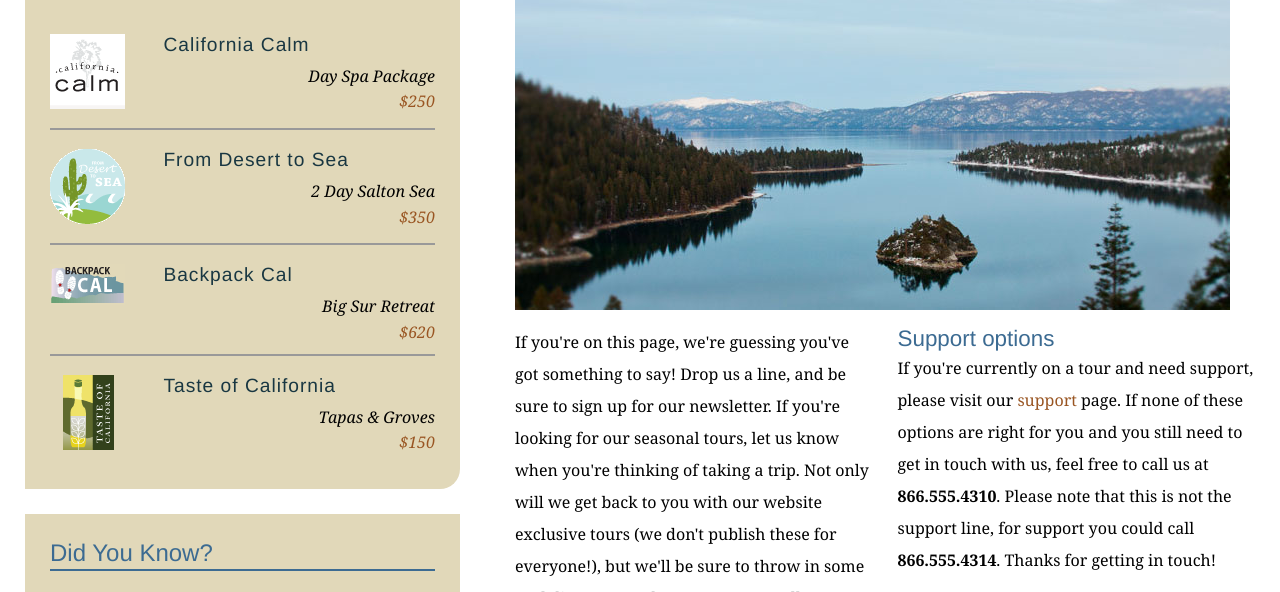
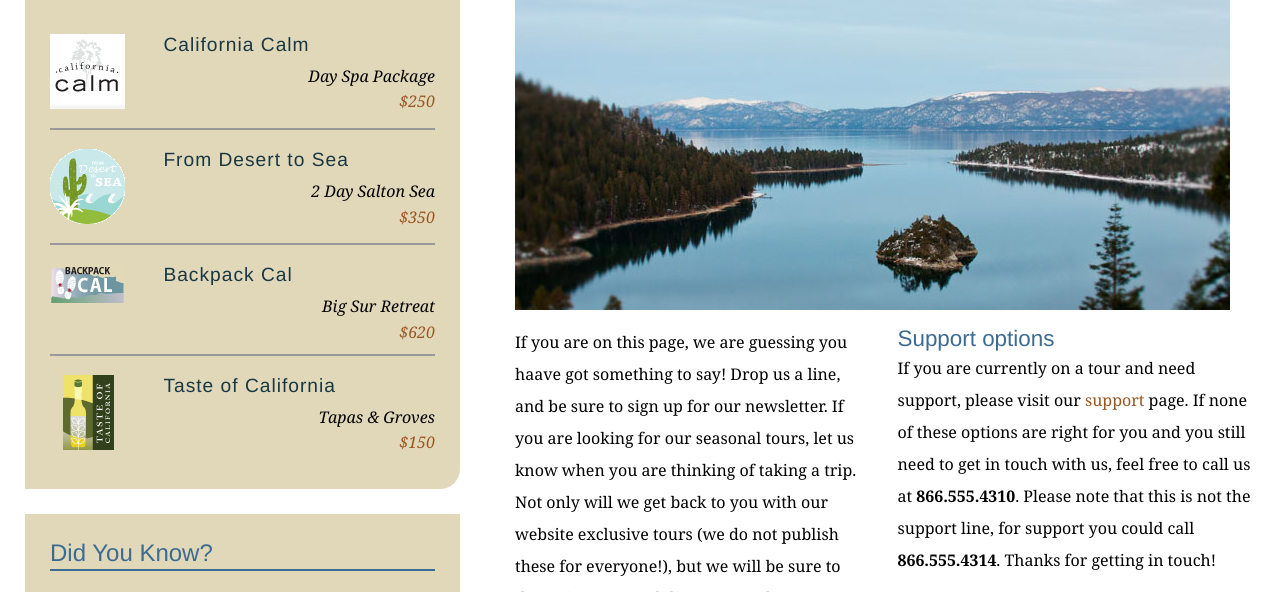
Before and after one commit to bharg99/explore_california, a plain HTML site: page contact.html in a window 1280 px wide. Shown: the part 342-934 px from the top of the page. Drawn offline with Linux system fonts and the light colour scheme.

Commit message:
Removed contractions from contact page text

```diff
--- a/contact.html
+++ b/contact.html
@@ -68,10 +68,10 @@
           <h1>Get in touch</h1>
           <img src="assets/images/emerald_bay.jpg" alt="Beautiful Lake Tahoe" class="articleImage" />
           <div class="multiCol">
-            <p>If you're on this page, we're guessing you've got something to say! Drop us a line, and be sure to sign up for our newsletter. If you're looking for our seasonal tours,  let us know when you're thinking of taking a trip. Not only will we get back to you with our website exclusive tours (we don't publish these for everyone!), but we'll be sure to throw in some cool discounts and tour extras as well.</p>
+            <p>If you are on this page, we are guessing you haave got something to say! Drop us a line, and be sure to sign up for our newsletter. If you are looking for our seasonal tours,  let us know when you are thinking of taking a trip. Not only will we get back to you with our website exclusive tours (we do not publish these for everyone!), but we will be sure to throw in some cool discounts and tour extras as well.</p>
 
             <h2>Support options</h2>
-            <p>If you're currently on a tour and need support, please visit our <a href="support.html">support</a> page. If none of these options are right for you and you still need to get in touch with us, feel free to call us at<span class="phone"> <strong>866.555.4310</strong>. Please note that this is not the support line, for support you could call </span><strong>866.555.4314</strong>. Thanks for getting in touch!</p>
+            <p>If you are currently on a tour and need support, please visit our <a href="support.html">support</a> page. If none of these options are right for you and you still need to get in touch with us, feel free to call us at<span class="phone"> <strong>866.555.4310</strong>. Please note that this is not the support line, for support you could call </span><strong>866.555.4314</strong>. Thanks for getting in touch!</p>
           </div>
 
           <form id="frmContact" name="frmContact" method="post" action="contact_process.html">
```
